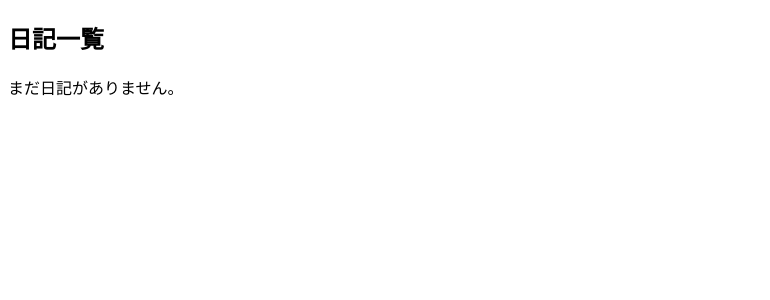
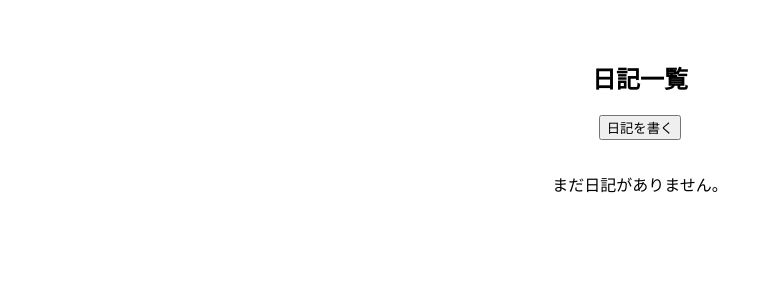
Before and after one commit to sakanataro0113/my-diary-app, a React (Vite) app: page / in a window 1280 px wide. Shown: the top 300 px of the page, without its empty margins (0-770 px from the left). Built offline with nearby package versions, Linux system fonts and the light colour scheme.

Commit message:
Homeを中央ぞろえ＋ボタンの表示できるように改善

```diff
--- a/src/pages/Home.tsx
+++ b/src/pages/Home.tsx
@@ -1,16 +1,28 @@
+import { Link } from 'react-router-dom';
+
 type Props = {
   entries: { title: string; content: string }[];
 };
 
 export default function Home({ entries }: Props) {
   return (
-    <div>
+    <div style={{
+      display: 'flex',
+      flexDirection: 'column',
+      alignItems: 'center',
+      padding: '2rem'
+    }}>
       <h2>日記一覧</h2>
+
+      <Link to="/new">
+        <button style={{ marginBottom: '1rem' }}>日記を書く</button>
+      </Link>
+
       {entries.length === 0 ? (
         <p>まだ日記がありません。</p>
       ) : (
         entries.map((entry, index) => (
-          <div key={index}>
+          <div key={index} style={{ maxWidth: '600px', textAlign: 'left', marginBottom: '1rem' }}>
             <h3>{entry.title}</h3>
             <p>{entry.content}</p>
             <hr />
```
